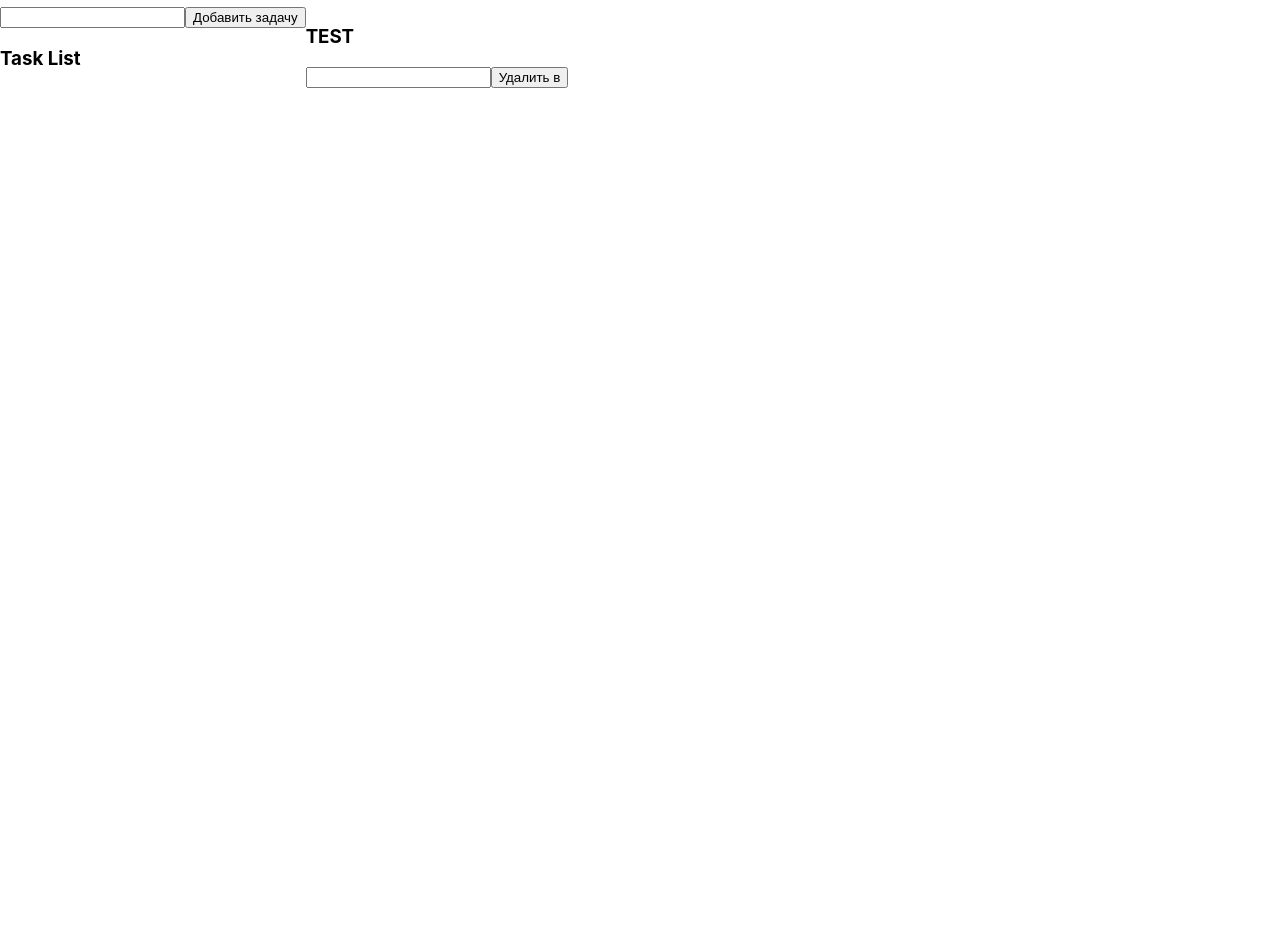
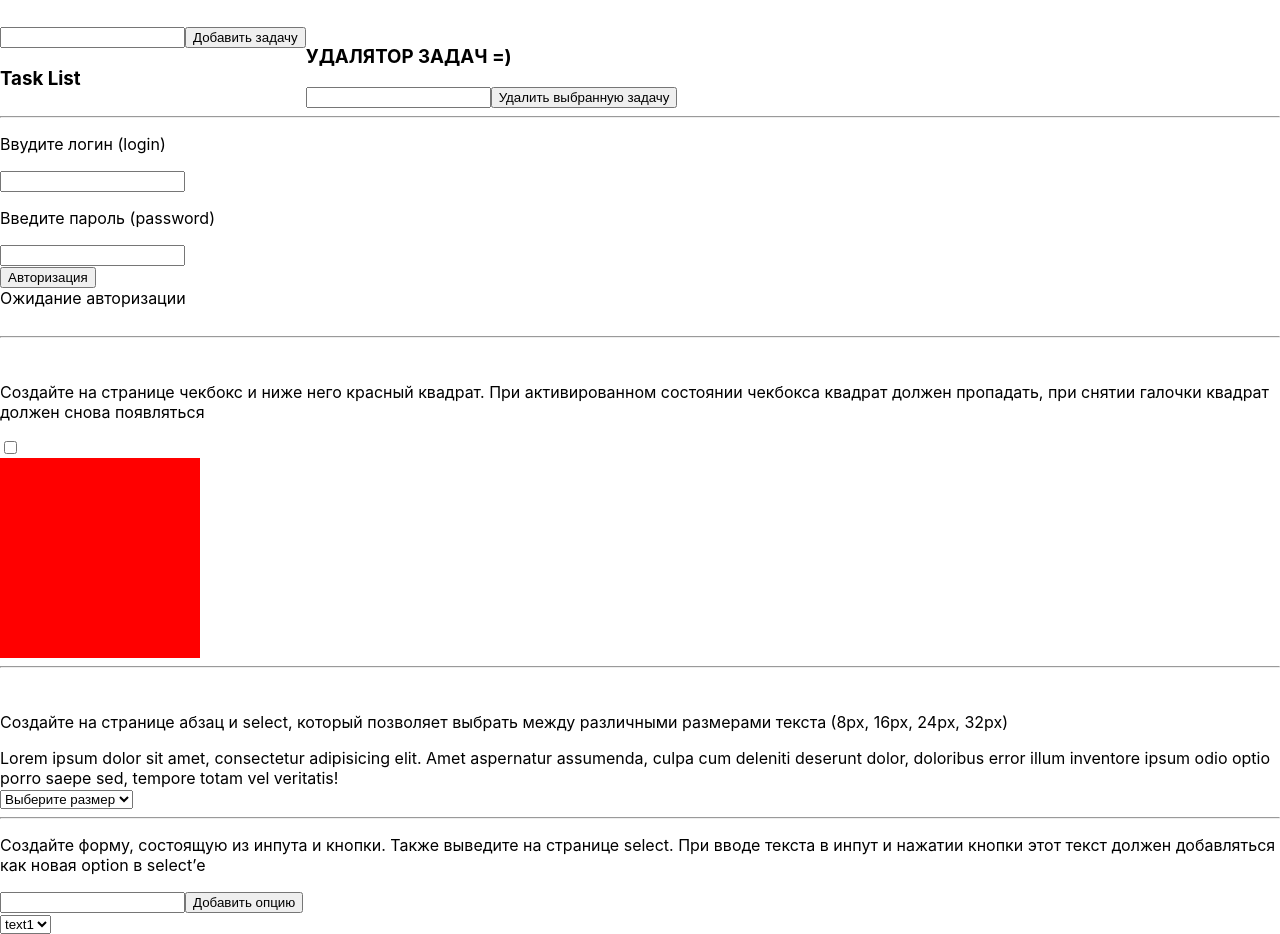
Before and after one commit to alexmegadrive/react-homework, a React (Create React App) app: page / in a window 1280 px wide. Shown: the part 202-1136 px from the top of the page. Before the commit the page ends 800 px from the top, so only its background shows below. Built offline with nearby package versions, Linux system fonts and the light colour scheme.

Commit message:
FINISHED

```diff
--- a/src/App.css
+++ b/src/App.css
@@ -31,6 +31,13 @@
   display: flex;
   flex-direction: row;
 }
+
+.RedSquare {
+  width: 200px;
+  height: 200px;
+  background: red;
+}
+
 @keyframes App-logo-spin {
   from {
     transform: rotate(0deg);
--- a/src/react_ex19.js
+++ b/src/react_ex19.js
@@ -6,12 +6,25 @@ import ListItem from "./ListItem";
 function React_ex19() {
 
     const [value, setValue] = React.useState([]);
-    // const [value, setValue, input1, input2, setInput1 , setInput2] = React.useState([]);
     const [input1, setInput1] = React.useState([]);
     const [input2, setInput2] = React.useState([]);
-
     const [tasks, setTask] = React.useState([]);
     const [InputDeleteIndex, setInputDeleteIndex] = React.useState([]);
+    const [UserLogin, setUserLogin] = React.useState([]);
+    const [UserPassword, setUserPassword] = React.useState([]);
+    const [checked, setChecked] = React.useState(false);
+    const [FontValue, setFontValue] = React.useState([]);
+    const [NewSelect, setNewSelect] = React.useState([]);
+    const [texts, setNewTexts] = React.useState(['text1', 'text2', 'text3', 'text4']);
+    const options = texts.map((text, index) => {
+        return <option key={index}>{text}</option>;
+    });
+
+
+    const addNewSelect = (event) => {
+        event.preventDefault();
+        texts.push(NewSelect)
+        setNewTexts((texts) => [...texts]);    }
 
 
     const addNewTask = (event) => {
@@ -22,7 +35,6 @@ function React_ex19() {
 
 
     const createAlert = (event) => {
-        // alert('test')
         event.preventDefault();
         alert(value.length)
     }
@@ -36,12 +48,35 @@ function React_ex19() {
 
 const deleteIndexTask = (event) => {
     event.preventDefault();
-alert('test')
+    tasks.splice([InputDeleteIndex-1], 1);
+    setTask((tasks) => [...tasks]);
 }
+
+const LogPassCheck = (event) => {
+        event.preventDefault();
+    let SavedUserLogin = 'login';
+    let SavedUserPassword = 'password';
+    if ((SavedUserLogin === UserLogin) && (SavedUserPassword === UserPassword))
+    {
+        alert('Все ок');
+        document.querySelector('.AuthDiv').textContent = ('Авторизация успешна');
+    }
+    else  {alert('Введены неверные данные');
+    document.querySelector('.AuthDiv').textContent = ('Неправильные данные');}
+
+}
+
+
+const changeSquare = (event) => {
+  if (checked)  document.querySelector('.RedSquare').style.width = '200px'
+    else document.querySelector('.RedSquare').style.width = '0px'
+    setChecked(!checked)
+}
+
+
 
     return <div>
         <textarea value={value} onChange={event => setValue(event.target.value)} />
-        {/*<textarea value={value} />*/}
         <p>count: {value.length}</p>
         <p>дубль строки: {value}</p>
         <input onClick={createAlert} type="button" value="Вывести количество"/>
@@ -52,6 +87,7 @@ alert('test')
         <input onClick={SumNumbers} type="button" value="Вывести сумму"/>
         {/*<button onClick={this.logValue}>Log value</button>*/}
         <hr/>
+        <br/>
             <div className={"flex_container"}>
                    <div><form onSubmit={addNewTask} className="add-task-form">
                         <input type="text" name="task" className="add-task-form__task-input"/>
@@ -63,12 +99,47 @@ alert('test')
                     </ul>
                    </div>
                             <div>
-                                <h3>TEST</h3>
+                                <h3>УДАЛЯТОР ЗАДАЧ =)</h3>
                                 <input type="number" name="name_input3" value={InputDeleteIndex} onChange={event => setInputDeleteIndex(event.target.value)}/>
-                                <button className="add-task-submit-button" onClick={deleteIndexTask}>Удалить в</button>
-
+                                <button className="add-task-submit-button" onClick={deleteIndexTask}>Удалить выбранную задачу</button>
                             </div>
             </div>
+        <hr/>
+        <p>Ввудите логин (login)</p>
+        <input type="text" name="login" value={UserLogin} onChange={event => setUserLogin(event.target.value)}/>
+        <p>Введите пароль (password)</p>
+        <input type="text" name="password" value={UserPassword} onChange={event => setUserPassword(event.target.value)}/>
+        <br/>
+        <button className="" onClick={LogPassCheck}>Авторизация</button>
+        <div class="AuthDiv">Ожидание авторизации</div>
+    <br/>
+<hr/>
+<br/>
+<p>Создайте на странице чекбокс и ниже него красный квадрат. При активированном состоянии чекбокса квадрат должен пропадать, при снятии галочки квадрат должен снова появляться</p>
+        <input type="checkbox"  checked={checked} onChange={changeSquare} />
+        <div class="RedSquare"></div>
+<hr/>
+<br/>
+<p>Создайте на странице абзац и select, который позволяет выбрать между различными размерами текста (8px, 16px, 24px, 32px)</p>
+<div class="FontClass" style={{fontSize: FontValue}}>Lorem ipsum dolor sit amet, consectetur adipisicing elit. Amet aspernatur assumenda, culpa cum deleniti deserunt dolor, doloribus error illum inventore ipsum odio optio porro saepe sed, tempore totam vel veritatis!</div>
+        <select name="FontSelector"  multiple={false} id="" value={FontValue}  onChange={event => {
+            setFontValue(event.target.value)} } >
+            <option  hidden>Выберите размер</option>
+            <option value="8px">8px</option>
+            <option value="16px">16px</option>
+            <option value="24px" >24px</option>
+            <option value="32px" >32px</option>
+        </select>
+
+        <hr/>
+        <p>Создайте форму, состоящую из инпута и кнопки. Также выведите на странице select. При вводе текста в инпут и нажатии кнопки этот текст должен добавляться как новая option в select’е
+        </p>
+        <input type="text" value={NewSelect} onChange={event => setNewSelect(event.target.value)}/>
+        <button onClick={addNewSelect } >Добавить опцию</button>
+        <br/>
+        <select>
+            {options}
+        </select>
 
     </div>;
 
```
